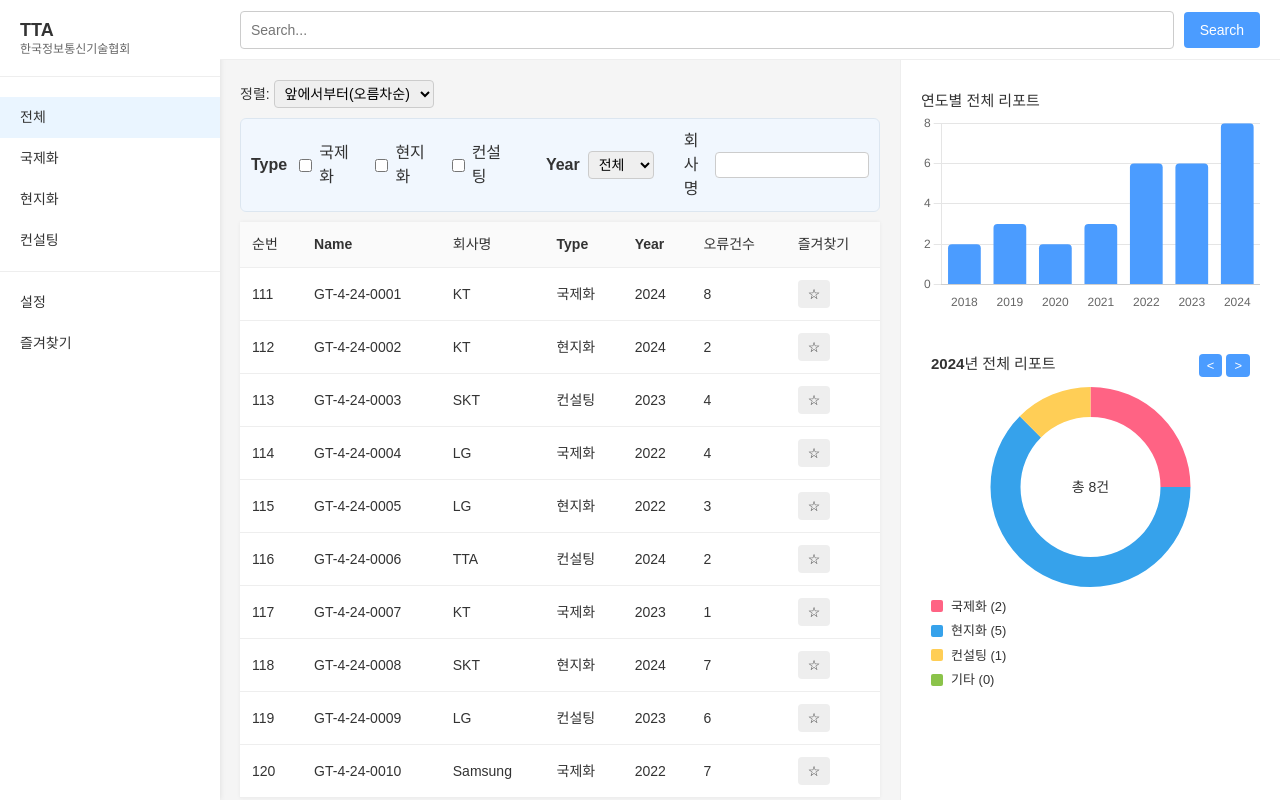
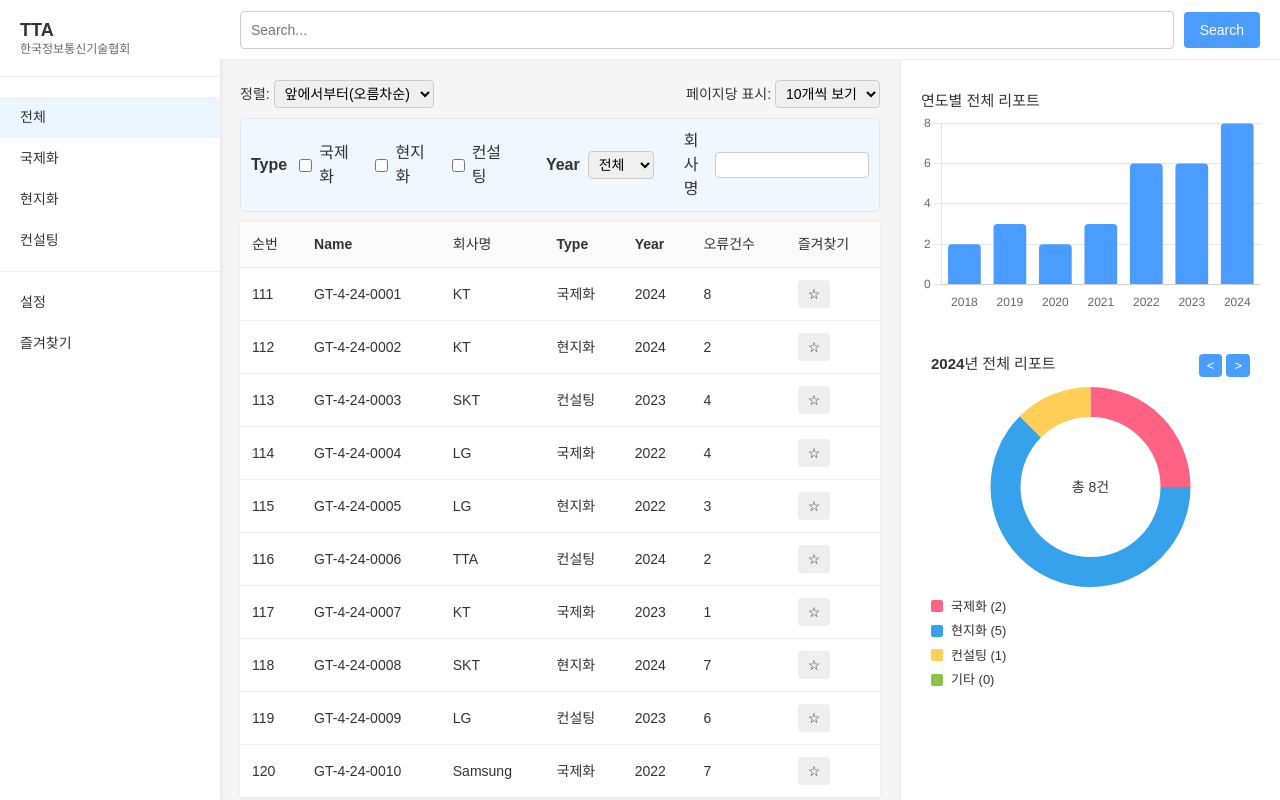
Before and after one commit to yxun20/TTA-Report-View-Platform, a React (Vite) app: page / in a window 1280 px wide. Built offline with nearby package versions, Linux system fonts and the light colour scheme.

Commit message:
Update MainPage.tsx

```diff
--- a/src/pages/MainPage.tsx
+++ b/src/pages/MainPage.tsx
@@ -143,14 +143,14 @@ const MainPage: React.FC = () => {
     setCurrentPage(1);
   };
 
-  // (B) 연도, 회사명, 정렬
+  // (B) 연도, 회사명, 정렬, 페이지 크기
   const [yearFilter, setYearFilter] = useState<string>('');
   const [companyFilter, setCompanyFilter] = useState<string>('');
   const [sortOrder, setSortOrder] = useState<'asc' | 'desc'>('asc');
+  const [pageSize, setPageSize] = useState<number>(10); // 페이지당 표시 개수 (기본 10)
 
   // 페이지
   const [currentPage, setCurrentPage] = useState<number>(1);
-  const pageSize = 10;
 
   // 필터링 + 정렬 + 검색
   const filteredSortedData = useMemo(() => {
@@ -202,10 +202,12 @@ const MainPage: React.FC = () => {
   ]);
 
   const totalPages = Math.ceil(filteredSortedData.length / pageSize);
+
+  // 페이지네이션
   const paginatedData = useMemo(() => {
     const startIndex = (currentPage - 1) * pageSize;
     return filteredSortedData.slice(startIndex, startIndex + pageSize);
-  }, [filteredSortedData, currentPage]);
+  }, [filteredSortedData, currentPage, pageSize]);
 
   const handlePageChange = (page: number) => {
     setCurrentPage(page);
@@ -453,8 +455,9 @@ const MainPage: React.FC = () => {
           {/* 테이블 영역 */}
           <div style={styles.tableSection}>
 
-            {/* (1) 상단 정렬 설정 */}
+            {/* (1) 상단 정렬 설정 & 페이지 사이즈 선택 */}
             <div style={styles.tableHeader}>
+              {/* 왼쪽: 정렬 */}
               <div style={{ display: 'flex', gap: '10px', alignItems: 'center' }}>
                 <label style={{ fontSize: 14 }}>
                   정렬:&nbsp;
@@ -468,6 +471,25 @@ const MainPage: React.FC = () => {
                   >
                     <option value="asc">앞에서부터(오름차순)</option>
                     <option value="desc">뒤에서부터(내림차순)</option>
+                  </select>
+                </label>
+              </div>
+
+              {/* 오른쪽: 페이지당 보기 개수 */}
+              <div style={{ display: 'flex', gap: '10px', alignItems: 'center' }}>
+                <label style={{ fontSize: 14 }}>
+                  페이지당 표시:&nbsp;
+                  <select
+                    style={styles.selectBox}
+                    value={pageSize}
+                    onChange={(e) => {
+                      setPageSize(parseInt(e.target.value));
+                      setCurrentPage(1);
+                    }}
+                  >
+                    <option value={10}>10개씩 보기</option>
+                    <option value={30}>30개씩 보기</option>
+                    <option value={50}>50개씩 보기</option>
                   </select>
                 </label>
               </div>
@@ -760,8 +782,6 @@ const styles: { [key: string]: React.CSSProperties } = {
     justifyContent: 'space-between',
     marginBottom: '10px',
   },
-
-  // 한 줄 필터 디자인
   filterRow: {
     display: 'flex',
     alignItems: 'center',
@@ -795,7 +815,6 @@ const styles: { [key: string]: React.CSSProperties } = {
     border: '1px solid #ccc',
     borderRadius: '4px',
   },
-
   selectBox: {
     padding: '4px 6px',
     fontSize: '14px',
```
